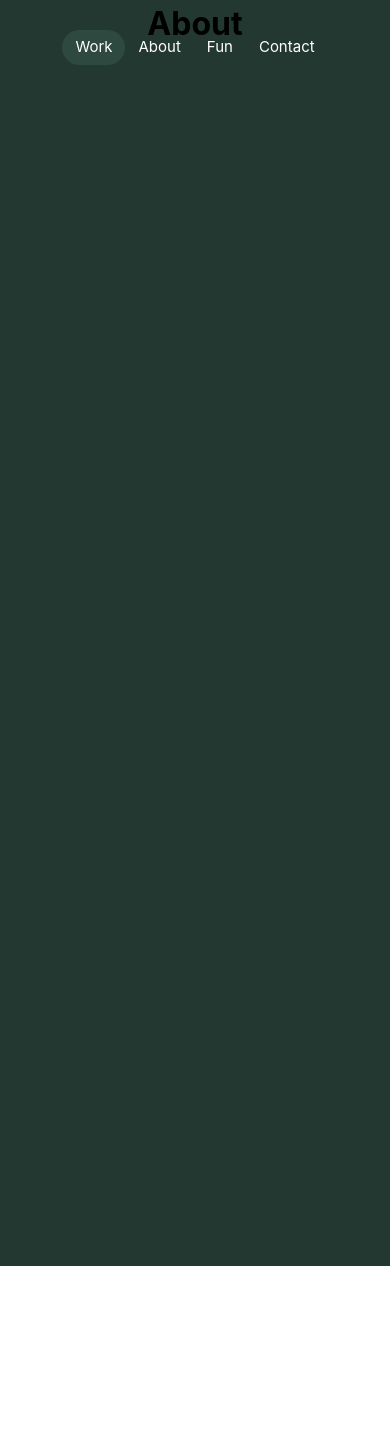
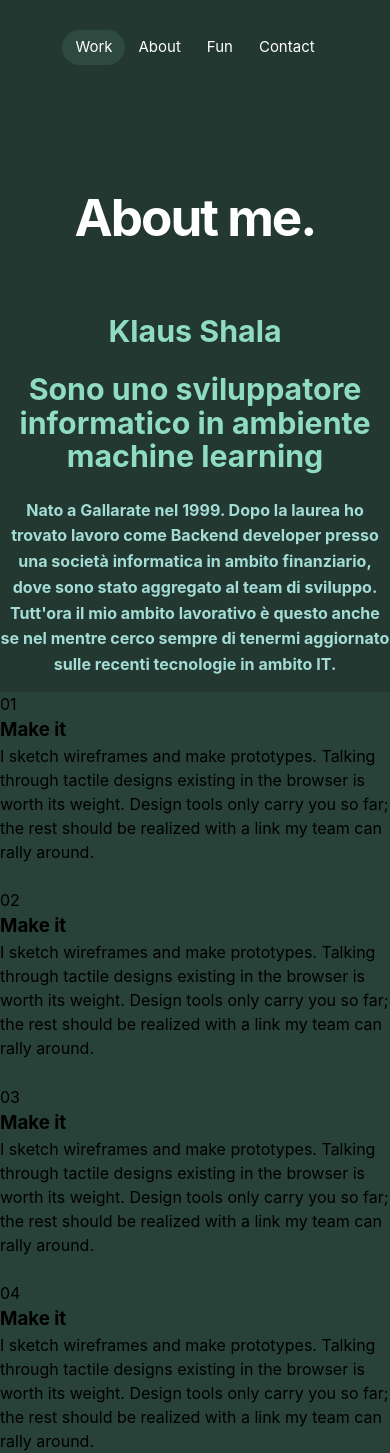
Before and after one commit to klaus-10/portfolio, a React (Create React App) app: page /about in a window 390 px wide. Before the commit the page ends 1266 px from the top, so only its background shows below. Built offline with nearby package versions, Linux system fonts and the light colour scheme.

Commit message:
- title - points

```diff
--- a/src/App.css
+++ b/src/App.css
@@ -47,3 +47,38 @@ h6 {
   font-family: var(--titleFont);
   font-weight: 700;
 }
+
+/* cursor style */
+#pointer-dot {
+  left: 0;
+  top: 0;
+  width: 0;
+  height: 0;
+  border: 2.5px solid white;
+  position: fixed;
+  border-radius: 4px;
+  z-index: 101;
+  pointer-events: none;
+  transition: border-color 0.5s;
+}
+
+#pointer-ring {
+  left: 0;
+  top: 0;
+  width: 0;
+  height: 0;
+  padding: 15px;
+  border: 2px solid #750c7e;
+  position: fixed;
+  border-radius: 100px;
+  z-index: 102;
+  pointer-events: none;
+}
+
+html {
+  cursor: none !important;
+}
+
+a {
+  cursor: none !important;
+}
--- a/src/utils/Utils.js
+++ b/src/utils/Utils.js
@@ -0,0 +1,75 @@
+// cursor
+export const init_pointer = (options) => {
+  // cursor
+  const pointer = document.createElement("div");
+  pointer.id = "pointer-dot";
+  const ring = document.createElement("div");
+  ring.id = "pointer-ring";
+  document.body.insertBefore(pointer, document.body.children[0]);
+  document.body.insertBefore(ring, document.body.children[0]);
+  let mouseX = -100;
+  let mouseY = -100;
+  let ringX = -100;
+  let ringY = -100;
+  let isHover = false;
+  let mouseDown = false;
+  window.onmousemove = (mouse) => {
+    mouseX = mouse.clientX;
+    mouseY = mouse.clientY;
+  };
+
+  window.onmousedown = (mouse) => {
+    mouseDown = true;
+  };
+
+  window.onmouseup = (mouse) => {
+    mouseDown = false;
+  };
+
+  const trace = (a, b, n) => {
+    return (1 - n) * a + n * b;
+  };
+  window["trace"] = trace;
+
+  const getOption = (option) => {
+    let defaultObj = {
+      pointerColor: "#ffff",
+      ringSize: 15,
+      ringClickSize: (options["ringSize"] || 15) - 5,
+    };
+    if (options[option] == undefined) {
+      return defaultObj[option];
+    } else {
+      return options[option];
+    }
+  };
+
+  const render = () => {
+    ringX = trace(ringX, mouseX, 0.2);
+    ringY = trace(ringY, mouseY, 0.2);
+
+    if (document.querySelector(".p-action-click:hover")) {
+      pointer.style.borderColor = getOption("pointerColor");
+      isHover = true;
+    } else {
+      pointer.style.borderColor = "white";
+      isHover = false;
+    }
+    ring.style.borderColor = getOption("pointerColor");
+    if (mouseDown) {
+      ring.style.padding = getOption("ringClickSize") + "px";
+    } else {
+      ring.style.padding = getOption("ringSize") + "px";
+    }
+
+    pointer.style.transform = `translate(${mouseX}px, ${mouseY}px)`;
+    ring.style.transform = `translate(${
+      ringX - (mouseDown ? getOption("ringClickSize") : getOption("ringSize"))
+    }px, ${
+      ringY - (mouseDown ? getOption("ringClickSize") : getOption("ringSize"))
+    }px)`;
+
+    requestAnimationFrame(render);
+  };
+  requestAnimationFrame(render);
+};
--- a/src/views/about/About.css
+++ b/src/views/about/About.css
@@ -0,0 +1,112 @@
+.about-title {
+  padding: 12rem 0 3rem;
+  position: relative;
+}
+
+.about-title h1 {
+  text-align: center;
+  font-size: var(--font-h1);
+  line-height: 100%;
+  letter-spacing: -2px;
+  color: white;
+}
+
+.about-title p {
+  text-align: center;
+  font-size: var(--font-h2);
+  line-height: 100%;
+  letter-spacing: -2px;
+  color: white;
+  font-weight: 100;
+}
+
+.about-me-desc h2 {
+  margin-top: var(--spacing-m);
+  margin-bottom: var(--spacing-xs);
+  font-size: var(--font-h2-display);
+  line-height: 110%;
+  font-family: var(--titleFont);
+  font-weight: 700;
+  color: var(--color-green400);
+}
+
+.about-me-desc p {
+  margin-top: var(--spacing-m);
+  margin-bottom: var(--spacing-xs);
+  font-size: var(--font-body);
+  line-height: 160%;
+  font-family: var(--titleFont);
+  font-weight: 700;
+  color: var(--color-mint);
+}
+
+/* // point section css */
+.about-point {
+  text-align: left;
+}
+.about-point {
+  display: grid;
+  grid-template-columns: repeat(2, 1fr);
+
+  padding: var(--spacing-s) 0 var(--spacing-l);
+  grid-row-gap: var(--spacing-m);
+  margin: var(--spacing-xs) auto var(--spacing-l);
+  position: relative;
+  background: var(--color-white30);
+  backdrop-filter: blur(10px) saturate(1.3);
+  -webkit-backdrop-filter: blur(10px) saturate(1.3);
+
+  border-radius: var(--64px);
+  padding: var(--spacing-l) 0 calc(var(--spacing-l) + var(--42px));
+  margin: var(--spacing-xs) auto calc(var(--spacing-l) - 20px);
+
+  padding: var(--spacing-s) 0 var(--spacing-l);
+  grid-row-gap: var(--spacing-m);
+  margin: var(--spacing-xs) auto var(--spacing-l);
+  position: relative;
+  background: var(--color-white30);
+  backdrop-filter: blur(10px) saturate(1.3);
+  -webkit-backdrop-filter: blur(10px) saturate(1.3);
+}
+.grid-wrap {
+  margin: 0 var(--64px);
+}
+
+/* .entry-1,
+.entry-3 {
+  grid-column-start: 4;
+  grid-column-end: 13;
+}
+
+.entry-2,
+.entry-4 {
+  grid-column-start: 14;
+  grid-column-end: 23;
+} */
+
+@media screen and (max-width: 768px) {
+  .about-point {
+    display: grid;
+    grid-template-columns: 1fr;
+    background: hsl(160.8, 23.8%, 20.6%);
+    border-radius: 0;
+    padding: 0;
+    margin: 0;
+  }
+  .grid-wrap {
+    margin: 0;
+  }
+}
+
+/* general css */
+.flex-center {
+  display: flex;
+  justify-content: center;
+  align-items: center;
+}
+
+.flex-center-evenly {
+  display: flex;
+  justify-content: space-evenly;
+  align-items: center;
+}
--- a/src/views/about/About.js
+++ b/src/views/about/About.js
@@ -4,7 +4,78 @@ import "./About.css";
 export default function About() {
   return (
     <div className="about">
-      <h1>About</h1>
+      <div className="about-title">
+        <h1>About me.</h1>
+        {/* <p>I love Design, Technology, and Story.</p> */}
+      </div>
+
+      <div className="about-me">
+        <div className="about-me-title"></div>
+
+        <div className="about-me-desc">
+          {/* <h3>...</h3> */}
+          <h2>Klaus Shala</h2>
+          <h2>
+            Sono uno sviluppatore informatico in ambiente machine learning
+          </h2>
+          <p>
+            Nato a Gallarate nel 1999. Dopo la laurea ho trovato lavoro come
+            Backend developer presso una società informatica in ambito
+            finanziario, dove sono stato aggregato al team di sviluppo. Tutt'ora
+            il mio ambito lavorativo è questo anche se nel mentre cerco sempre
+            di tenermi aggiornato sulle recenti tecnologie in ambito IT.
+          </p>
+          {/* <img src="https://source.unsplash.com/random" /> */}
+        </div>
+      </div>
+
+      <div className="grid-wrap">
+        <div className="about-point grid">
+          <div className="point-item entry-1">
+            <div>01</div>
+            <h3>Make it</h3>
+            <p>
+              I sketch wireframes and make prototypes. Talking through tactile
+              designs existing in the browser is worth its weight. Design tools
+              only carry you so far; the rest should be realized with a link my
+              team can rally around.
+            </p>
+          </div>
+          <div className="point-item entry-2">
+            <div className="point-count">02</div>
+            <h3>Make it</h3>
+            <p>
+              I sketch wireframes and make prototypes. Talking through tactile
+              designs existing in the browser is worth its weight. Design tools
+              only carry you so far; the rest should be realized with a link my
+              team can rally around.
+            </p>
+          </div>
+          <div className="point-item entry-3">
+            <div>03</div>
+            <h3>Make it</h3>
+            <p>
+              I sketch wireframes and make prototypes. Talking through tactile
+              designs existing in the browser is worth its weight. Design tools
+              only carry you so far; the rest should be realized with a link my
+              team can rally around.
+            </p>
+          </div>
+          <div className="point-item entry-4">
+            <div>04</div>
+            <h3>Make it</h3>
+            <p>
+              I sketch wireframes and make prototypes. Talking through tactile
+              designs existing in the browser is worth its weight. Design tools
+              only carry you so far; the rest should be realized with a link my
+              team can rally around.
+            </p>
+          </div>
+        </div>
+      </div>
+
+      <div className="about-passion"></div>
+      <div className="about-skill"></div>
     </div>
   );
 }
--- a/src/views/home/Home.css
+++ b/src/views/home/Home.css
@@ -1,4 +1,13 @@
 .home {
-  min-height: 150vh;
+  min-height: 100vh;
+  height: 100%;
   background: var(--color-green800);
+  display: flex;
+  justify-content: center;
 }
+
+.outlet-container {
+  max-width: 1600px;
+  width: 100%;
+  height: 100%;
+}
--- a/src/views/home/Home.js
+++ b/src/views/home/Home.js
@@ -1,10 +1,16 @@
-import React from "react";
+import React, { useEffect } from "react";
 import { Outlet, useLocation, useNavigate } from "react-router-dom";
 
 import "./Home.css";
 import Navbar from "../../components/navbar/Navbar";
+import { init_pointer } from "../../utils/Utils";
 
 export default function Home() {
+  // cursor useEffect
+  useEffect(() => {
+    init_pointer({});
+  }, []);
+
   return (
     <div className="home">
       <Navbar />
@@ -12,6 +18,10 @@ export default function Home() {
       <div className="outlet-container">
         <Outlet />
       </div>
+
+      {/* // cursor */}
+      <div class="cursor rounded"></div>
+      <div class="cursor pointed"></div>
     </div>
   );
 }
--- a/src/views/work/Work.js
+++ b/src/views/work/Work.js
@@ -9,6 +9,8 @@ export default function Home() {
         <h1>Hi.I'm Klaus.</h1>
         <h1>A Software Engineer.</h1>
       </div>
+
+      <div className="work-container">{/* json with works */}</div>
     </div>
   );
 }
```
Also changed, not shown: src/components/work-card/WorkCard.js (added, +14 -0 lines), src/views/about/About.json (added, +32 -0 lines), src/components/work-card/WorkCard.css (added).
